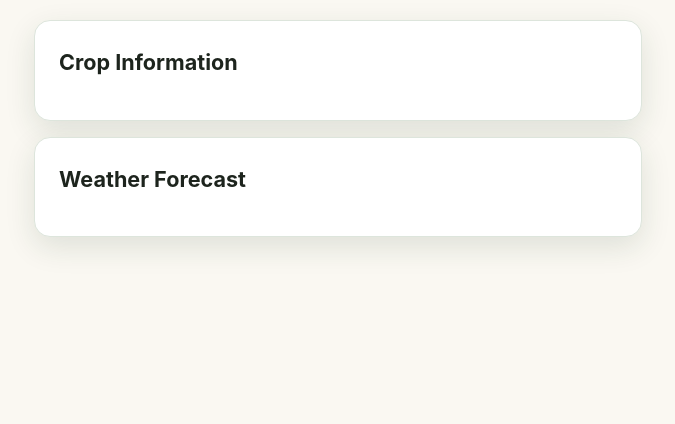
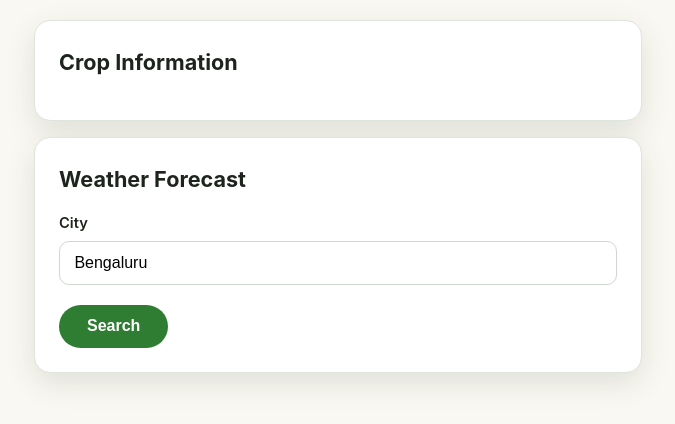
Before and after one commit to KmSasikumar/SmartAgriculture, a Django app: template farming/templates/crophealth.html in a window 1280 px wide. Shown: the part 79-503 px from the top of the page, without its empty margins (302-977 px from the left). Run offline with Django 4.2, Linux system fonts and the light colour scheme; the template is opened without the code that fills it, so the values that code supplies are empty.

Commit message:
Crop health: city search for weather

```diff
--- a/farming/templates/crophealth.html
+++ b/farming/templates/crophealth.html
@@ -35,6 +35,9 @@
         </div>
         <div class="form-card" style="margin-top: 1rem;">
             <h1>Weather Forecast</h1>
+            <label for="weather-city">City</label>
+            <input type="text" id="weather-city" value="Bengaluru">
+            <button type="button" class="btn" id="weather-search">Search</button>
             <div id="weather-display">
                 <!-- Weather forecast data will be displayed here -->
             </div>
```
